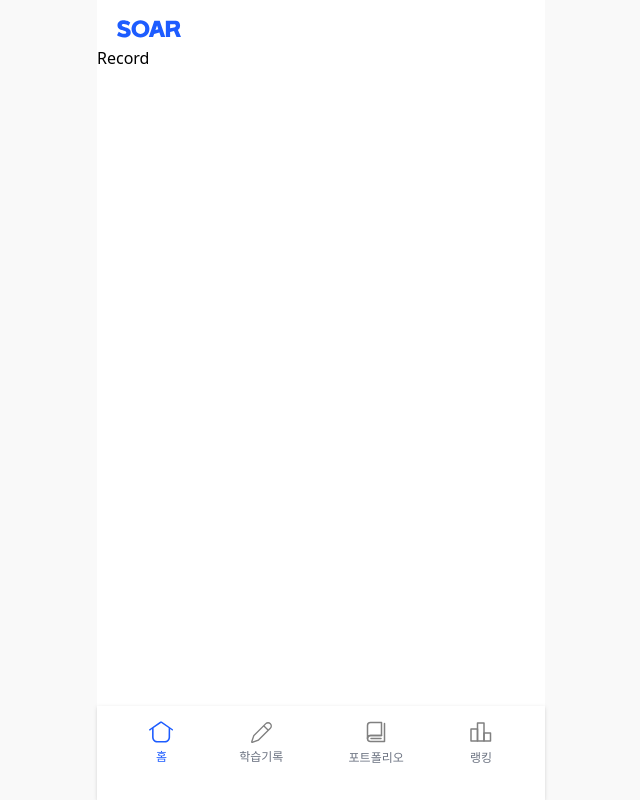
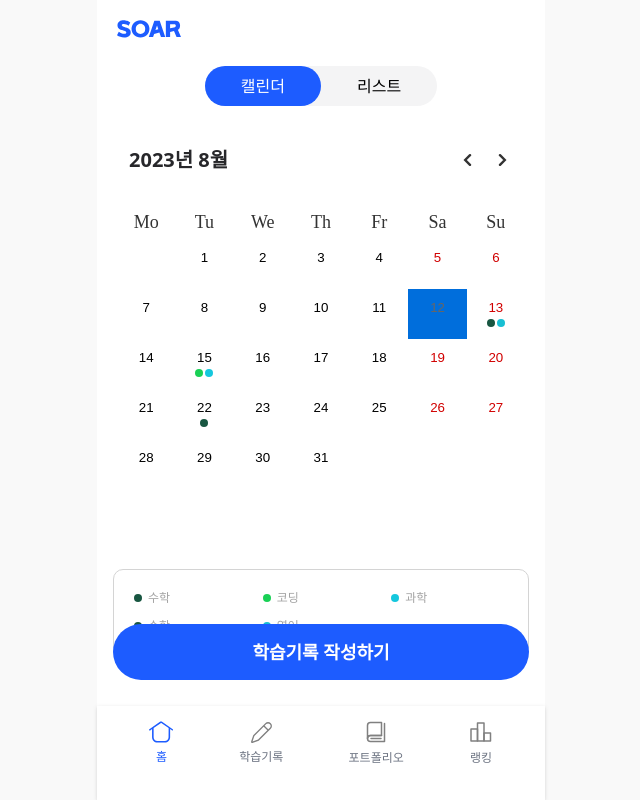
Before and after one commit to TeamDivers/Soar, a React (Create React App) app in the folder client/: page /record in a window 1280 px wide. Shown: the whole page, without its empty margins (319-959 px from the left). Built offline with nearby package versions, Linux system fonts and the light colour scheme.

Commit message:
feat: impl record calendar view

```diff
--- a/client/src/routes/record/index.tsx
+++ b/client/src/routes/record/index.tsx
@@ -1,7 +1,113 @@
-import React from 'react';
+import React, { useState } from 'react';
+
+import CalendarView from '@components/CalendarView';
+import RoundButton from '@components/RoundButton';
+import SwitchSelector from '@components/SwitchSelector';
+
+import { text2Color } from '@utils/color';
+
+const VIEWS = ['캘린더', '리스트'];
 
 const Record = () => {
-    return <div>Record</div>;
+    const [view, setView] = useState(VIEWS[0]);
+    const [day, setDay] = useState(new Date());
+
+    const data = [
+        {
+            id: 1,
+            category: '수학',
+            startDate: new Date(2023, 7, 13, 10, 0),
+            endDate: new Date(2023, 7, 13, 14, 0)
+        },
+        {
+            id: 2,
+            category: '코딩',
+            startDate: new Date(2023, 7, 15, 10, 0),
+            endDate: new Date(2023, 7, 15, 14, 0)
+        },
+        {
+            id: 3,
+            category: '과학',
+            startDate: new Date(2023, 7, 15, 14, 0),
+            endDate: new Date(2023, 7, 15, 18, 0)
+        },
+        {
+            id: 4,
+            category: '수학',
+            startDate: new Date(2023, 7, 22, 14, 0),
+            endDate: new Date(2023, 7, 22, 18, 0)
+        },
+        {
+            id: 5,
+            category: '영어',
+            startDate: new Date(2023, 7, 13, 14, 0),
+            endDate: new Date(2023, 7, 13, 18, 0)
+        }
+    ];
+
+    return (
+        <div className="flex flex-col pt-[20px]">
+            <div className="mx-auto">
+                <SwitchSelector
+                    options={VIEWS}
+                    onChange={(selectedOption: string) => {
+                        setView(selectedOption);
+                    }}
+                />
+            </div>
+            {view === '캘린더' ? (
+                <div>
+                    <CalendarView
+                        data={data}
+                        onChange={function (): void {
+                            throw new Error('Function not implemented.');
+                        }}
+                        value={day}
+                        setValue={setDay}
+                    />
+                    <div className="px-4">
+                        <div className="grid grid-cols-3 rounded-[10px] border border-neutral-300 p-5 gap-3">
+                            {data.map((v) => {
+                                /** TODO: 중복 방지 */
+                                const color = text2Color(v.category);
+                                return (
+                                    <div
+                                        key={v.id}
+                                        className="flex gap-[6px] items-center"
+                                    >
+                                        <div
+                                            className="w-2 h-2 rounded-full"
+                                            style={{ backgroundColor: color }}
+                                        ></div>
+                                        <div className="text-xs font-medium text-neutral-400">
+                                            {v.category}
+                                        </div>
+                                    </div>
+                                );
+                            })}
+                        </div>
+                    </div>
+                </div>
+            ) : (
+                <ListView />
+            )}
+            <div className="absolute bottom-[120px] w-full px-4 mx-auto">
+                <RoundButton
+                    onClick={function (): void {
+                        throw new Error('Function not implemented.');
+                    }}
+                >
+                    <div className="text-lg font-semibold text-white">
+                        학습기록 작성하기
+                    </div>
+                </RoundButton>
+            </div>
+        </div>
+    );
 };
 
 export default Record;
+
+const ListView = () => {
+    return <div>list</div>;
+};
```
